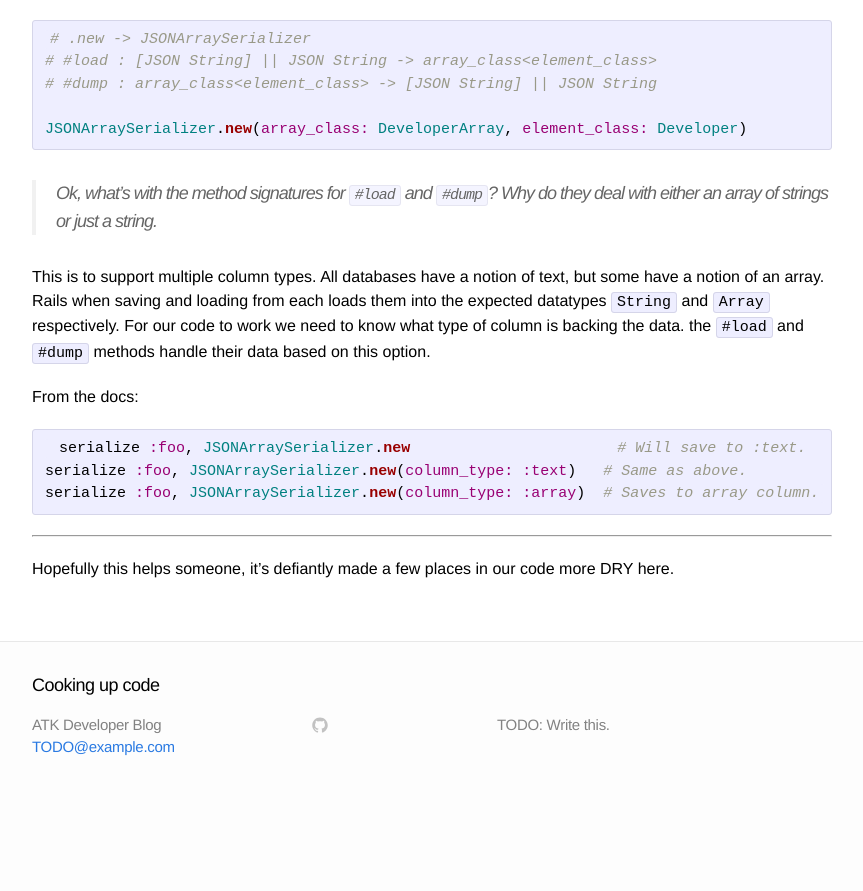
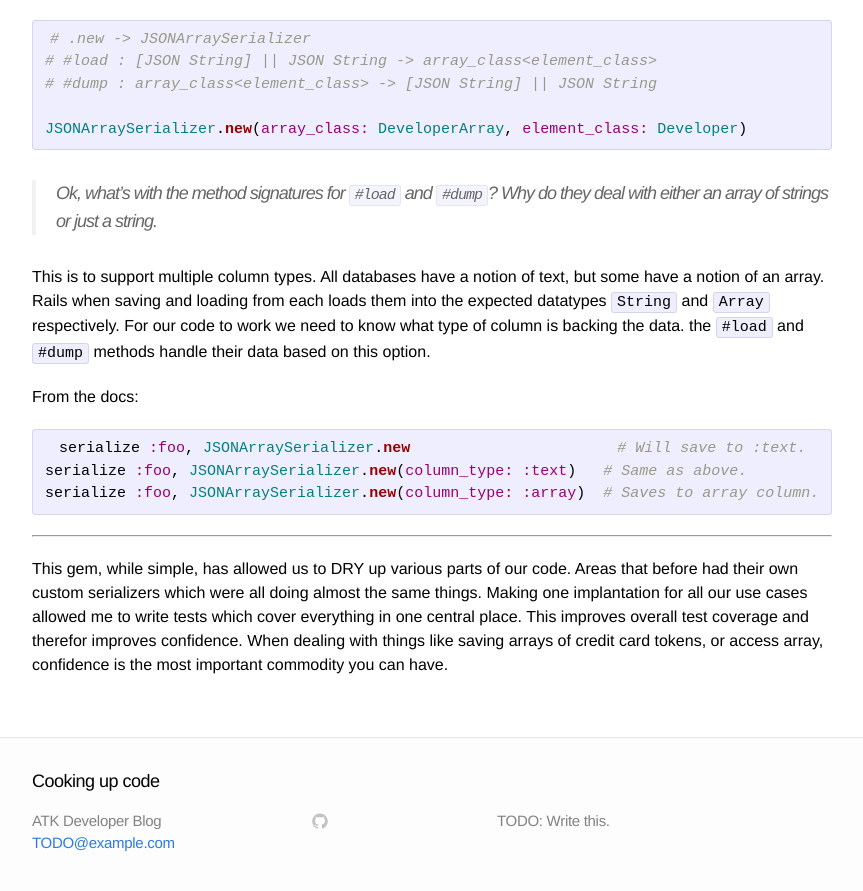
Before and after one commit to Americastestkitchen/Americastestkitchen.github.io, a Jekyll site: the page built from _posts/2014-06-20-json-array-serializer.markdown, in a window 1280 px wide and 900 px high, scrolled down 1889 px. Shown: the top 891 px of the window, without its empty margins (208-1071 px from the left). Built offline with Jekyll 4.4.1, drawn with Linux system fonts in a browser that asks for light colours; before the commit the page ends 2693 px from its top, so only the background shows below that.

Commit message:
Strong conclution.

```diff
--- a/_posts/2014-06-20-json-array-serializer.markdown
+++ b/_posts/2014-06-20-json-array-serializer.markdown
@@ -90,4 +90,4 @@
 
 ---
 
-Hopefully this helps someone, it's defiantly made a few places in our code more DRY here.
+This gem, while simple, has allowed us to DRY up various parts of our code. Areas that before had their own custom serializers which were all doing almost the same things. Making one implantation for all our use cases allowed me to write tests which cover everything in one central place. This improves overall test coverage and therefor improves confidence. When dealing with things like saving arrays of credit card tokens, or access array, confidence is the most important commodity you can have.
```
